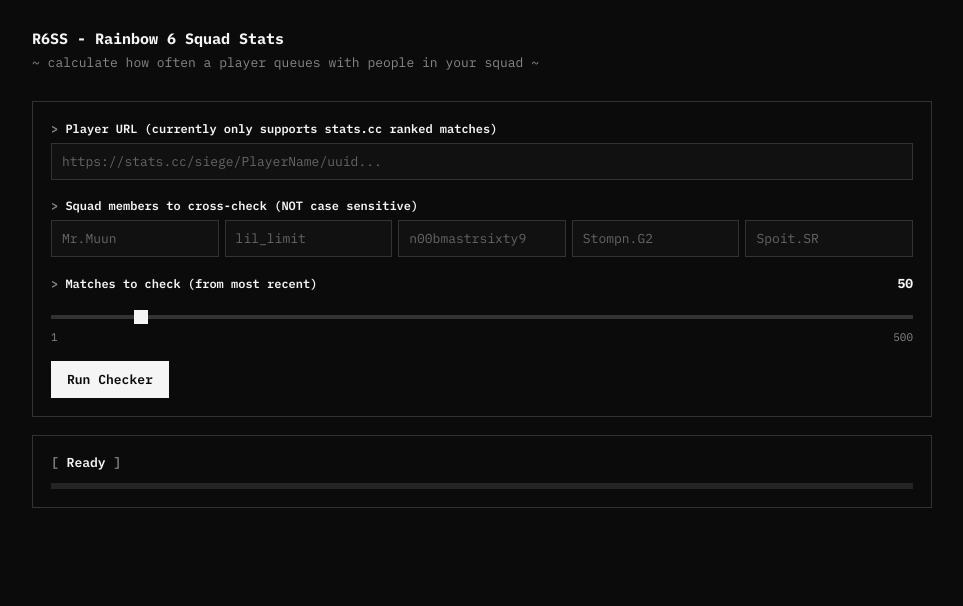
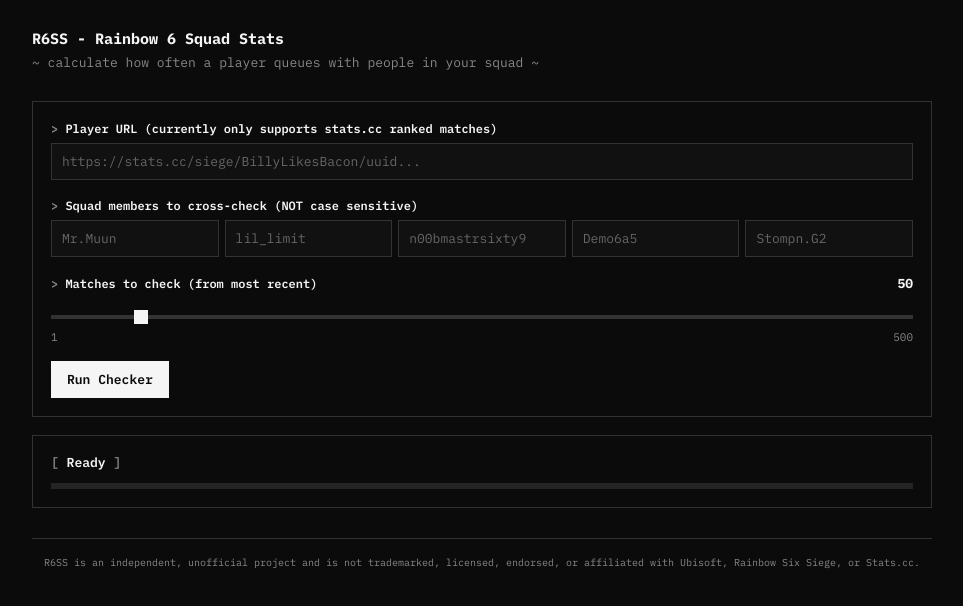
Before and after one commit to BillyLikesBacon/r6-solo-queue-checker, a website: page public/index.html in a window 1280 px wide. Shown: the whole page, without its empty margins (158-1121 px from the left). Drawn offline with Linux system fonts and the light colour scheme.

Commit message:
Disclamer

```diff
--- a/public/index.html
+++ b/public/index.html
@@ -30,7 +30,7 @@
         <input
             id="player-url"
             type="text"
-            placeholder="https://stats.cc/siege/PlayerName/uuid..."
+            placeholder="https://stats.cc/siege/BillyLikesBacon/uuid..."
         >
 
         <label class="field-label">
@@ -41,8 +41,8 @@
             <input class="name-input" type="text" placeholder="Mr.Muun">
             <input class="name-input" type="text" placeholder="lil_limit">
             <input class="name-input" type="text" placeholder="n00bmastrsixty9">
+            <input class="name-input" type="text" placeholder="Demo6a5">
             <input class="name-input" type="text" placeholder="Stompn.G2">
-            <input class="name-input" type="text" placeholder="Spoit.SR">
         </div>
 
         <div class="slider-header">
@@ -98,6 +98,12 @@
     </section>
 
     <section id="results"></section>
+
+    <footer class="site-disclaimer">
+        R6SS is an independent, unofficial project and is not
+        trademarked, licensed, endorsed, or affiliated with Ubisoft,
+        Rainbow Six Siege, or Stats.cc.
+    </footer>
 
 </div>
 
--- a/public/style.css
+++ b/public/style.css
@@ -419,6 +419,16 @@ input[type="range"]:focus-visible {
   font-size: 12px;
 }
 
+.site-disclaimer {
+    margin-top: 30px;
+    padding: 16px 0 5px;
+    border-top: 1px solid var(--border);
+    color: var(--muted);
+    text-align: center;
+    font-size: 10px;
+    line-height: 1.6;
+}
+
 ::selection {
   background: #f5f5f5;
   color: #0b0b0b;
```
